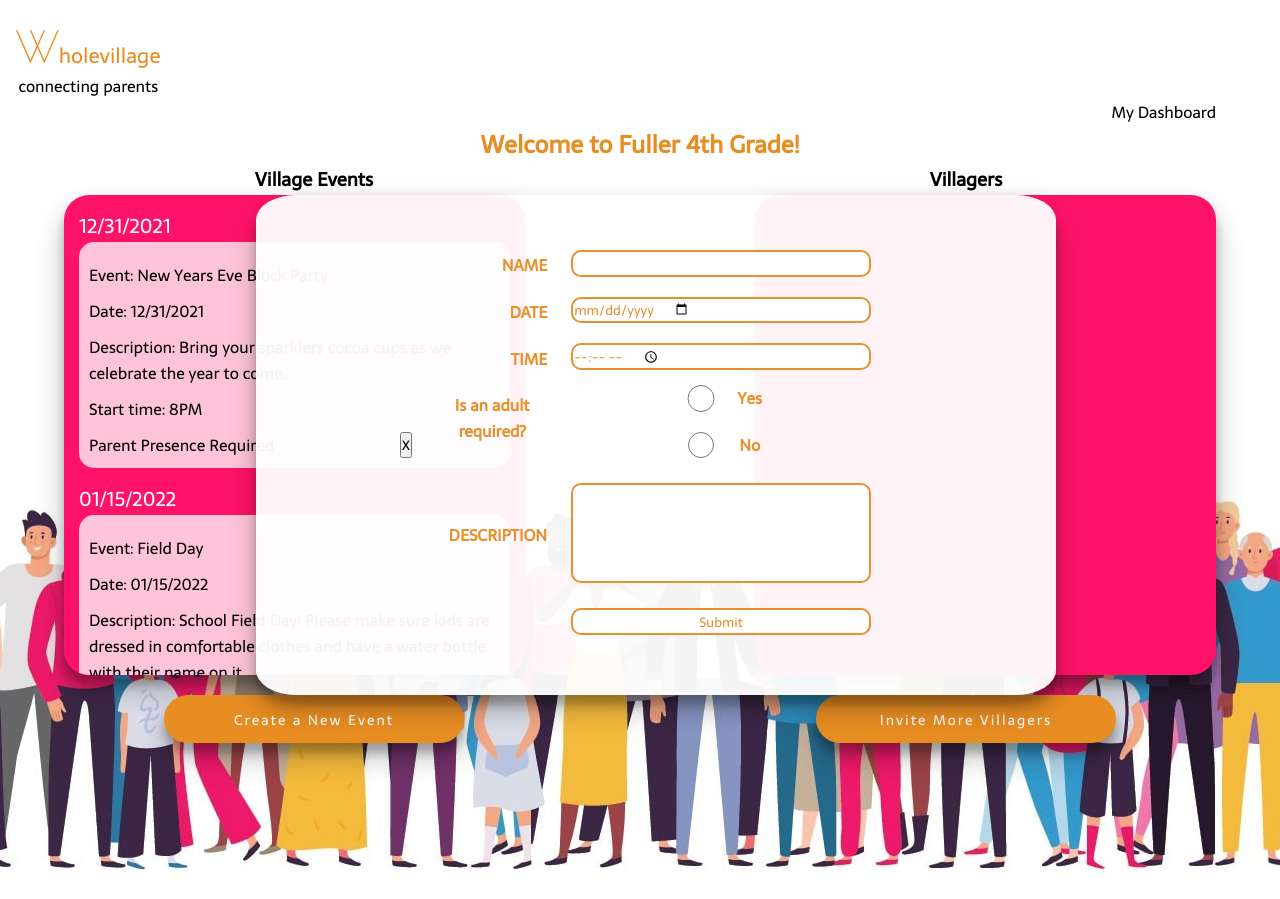
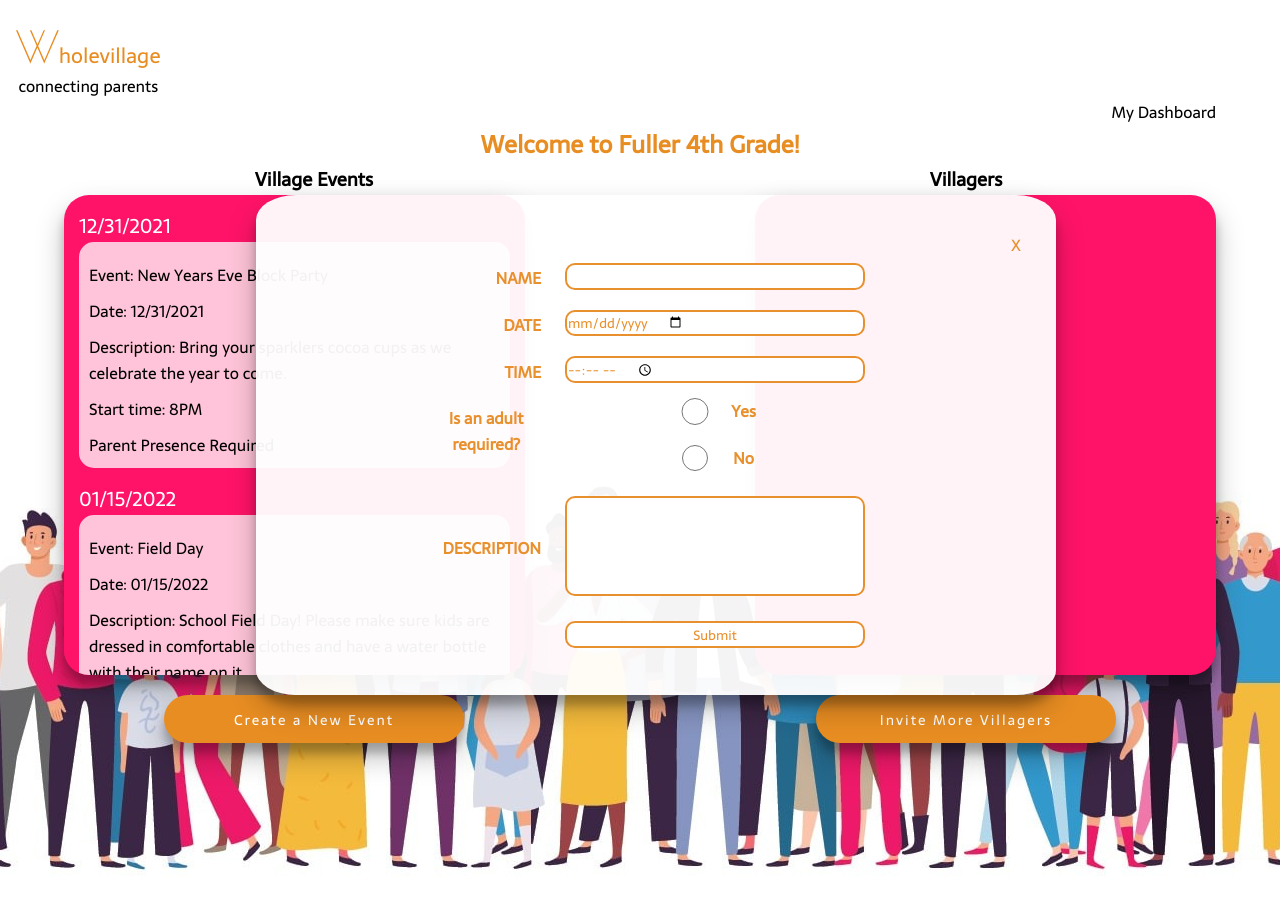
Before and after one commit to Whole-Village/front_end, a React (Create React App) app: page /villages/1 in a window 1280 px wide. Both pictures are taken after a click on the button "Create a New Event". Built offline with nearby package versions, Linux system fonts and the light colour scheme; no server answers.

Commit message:
Style exit button

```diff
--- a/src/NewEvent/NewEvent.css
+++ b/src/NewEvent/NewEvent.css
@@ -1,5 +1,6 @@
 .form-container {
   display: flex;
+  flex-direction: column;
   align-items: center;
   justify-content: center;
   padding: 25px;
@@ -10,11 +11,26 @@
   background-color: rgb(255, 255, 255, 0.95);
 }
 
+.form-container > button {
+  display: flex;
+  justify-content: flex-end;
+}
+
 form {
   display: grid;
   grid-template-columns: 150px 350px;
   color: black;
   height: 400px;
+}
+
+.close-form {
+  align-self: flex-end;
+  background-color: transparent;
+  border: 0px;
+  color: #E8902D;
+  cursor: pointer;
+  font-size: 16px;
+  margin-right: 10px;
 }
 
 .name-label, .date-label, .time-label, .adult-label {
--- a/src/NewEvent/NewEvent.js
+++ b/src/NewEvent/NewEvent.js
@@ -21,7 +21,7 @@ const NewEvent = ({ submitForm, closeForm }) => {
 
   return (
     <div className="form-container">
-    <button onClick={closeForm}>X</button>
+    <button className="close-form" onClick={closeForm}>X</button>
       <form className="form">
         <label htmlFor="name" className="name-label">NAME</label>
         <input type="text" style={{width:300}} name="name" className="name-input" onChange={onChange}/>
```
